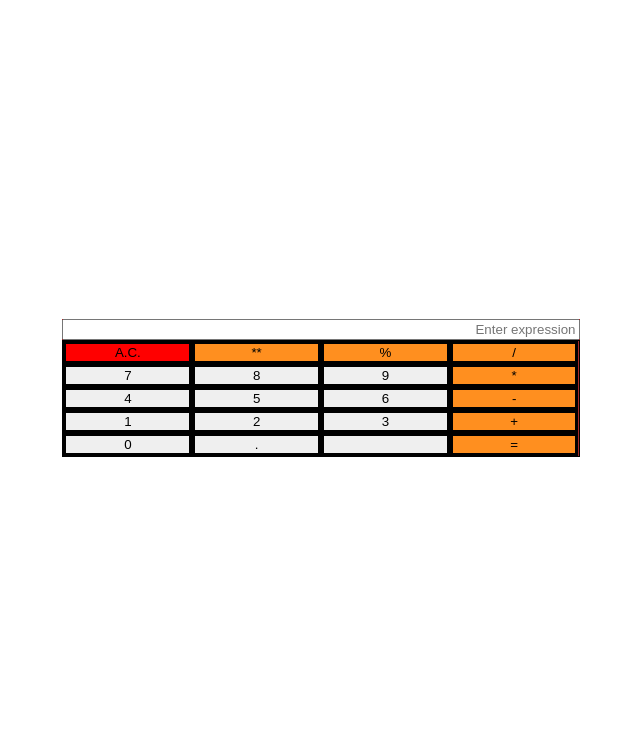
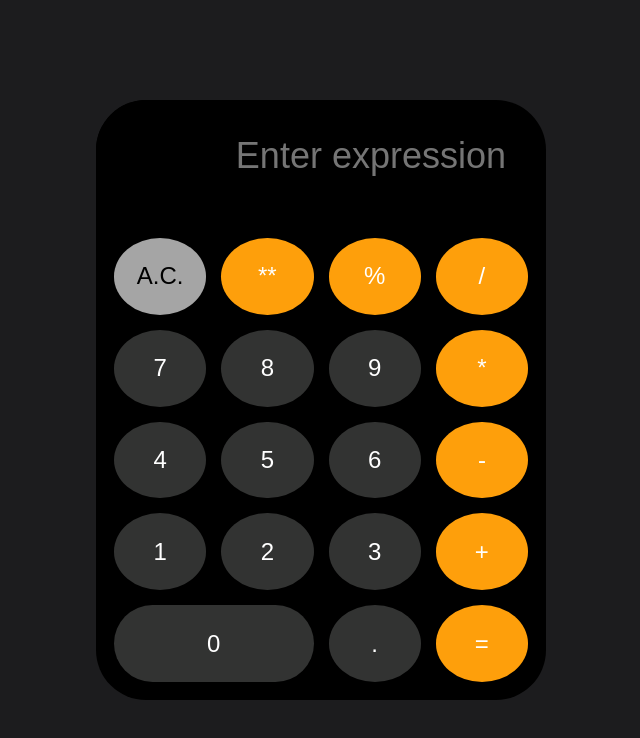
Before and after one commit to Ashwaatthaamaaa/Calculator, a plain HTML site: page index.html in a window 1280 px wide. Shown: the whole page, without its empty margins (319-959 px from the left). Drawn offline with Linux system fonts and the light colour scheme.

Commit message:
improve the ui of calculator

```diff
--- a/index.html
+++ b/index.html
@@ -7,10 +7,10 @@
     <link rel="stylesheet" href="style.css">
 </head>
 <body>
-    <main id="container">
+    <main class="container">
         <div class = "calculator">
             <input type="text" class="display" placeholder="Enter expression" >
-            <div class="symbols">
+            <div class="symbols buttons-container">
                 <button class="clear">A.C.</button>
                 <button class="exponenet op operator">**</button>
                 <button class="remainder op operator">%</button>
@@ -27,9 +27,8 @@
                 <button class="2 op">2</button>
                 <button class="3 op">3</button>
                 <button class ="sum op operator">+</button>
-                <button class="0 op">0</button>
+                <button class="0 op button-0">0</button>
                 <button class="decimal op">.</button>
-                <button class="op"></button>
                 <button class="equal op operator">=</button>
             </div>
         </div>
--- a/style.css
+++ b/style.css
@@ -1,54 +1,77 @@
-#container{
+body{
+    margin: 0;
+    padding: 0;
+    font-family: 'Roboto', sans-serif;
+}
+.container {
     display: flex;
     justify-content: center;
     align-items: center;
-    min-height: 95vh;
+    min-height: 100vh;
+    background-color: #1c1c1e;
 }
 
-.operator{
-    background-color:#FF8F1F;
+.calculator {
+    display: grid;
+    grid-template-rows: 20% 80%;
+    background-color: #000000;
+    height: 600px;
+    width: 450px;
+    border-radius: 50px;
 }
 
-.clear{
-    background-color: red;
+.buttons-container{
+    display: grid;
+    grid-template-columns: repeat(4, 1fr);
+    row-gap: 15px;
+    column-gap: 15px;
+    padding: 18px;
 }
 
-.operand{
-    background-color: green;
+.display {
+    background-color: #000;
+    color: #fff;
+    padding: 10px;
+    font-size: 36px;
+    height: 92px;
+    width: 400px;
+    border: none;
+    outline: none;
+    text-align: right;
+    border-radius: 50px;
 }
 
-
-.calculator {
+button {
     display: flex;
-    border: 10px solid rgba(47,47,47,1);
-    background-color: brown;
-    flex-direction: column;
-    padding: 0;
+    align-items: center;
+    justify-content: center;
     border: none;
-    text-align: center;
+    border-radius: 100%;
+    font-size: 24px;
+    padding: 20px;
+    cursor: pointer;
+    background: #323332;
+    color: #fff;
 }
 
-.display{
-    display: block;
-    text-align: right;
-    min-width: 100px;
+.button-0{
+    grid-column: span 2;
+    border-radius: 1000px;
 }
 
-
-.symbols {
-    display: flex;
-    flex-wrap: wrap;
-    flex-direction: row;
-    border: 1px solid black;
-    text-align: center; /* Aligns text horizontally */
-    line-height: inherit;
+.operator {
+    background-color: #FE9F0B;
 }
 
-button{
-    display: flex;
-    align-items: center; /* Aligns content vertically */
-    justify-content: center;
-    border: 3px solid black;
-    flex-basis: 25%;
+.clear {
+    background-color: #a5a5a5;
+    color: #000;
+}
 
+.operand {
+    background-color: #333333;
 }
+
+.equals {
+    background-color: #2e2e2e;
+}
```
